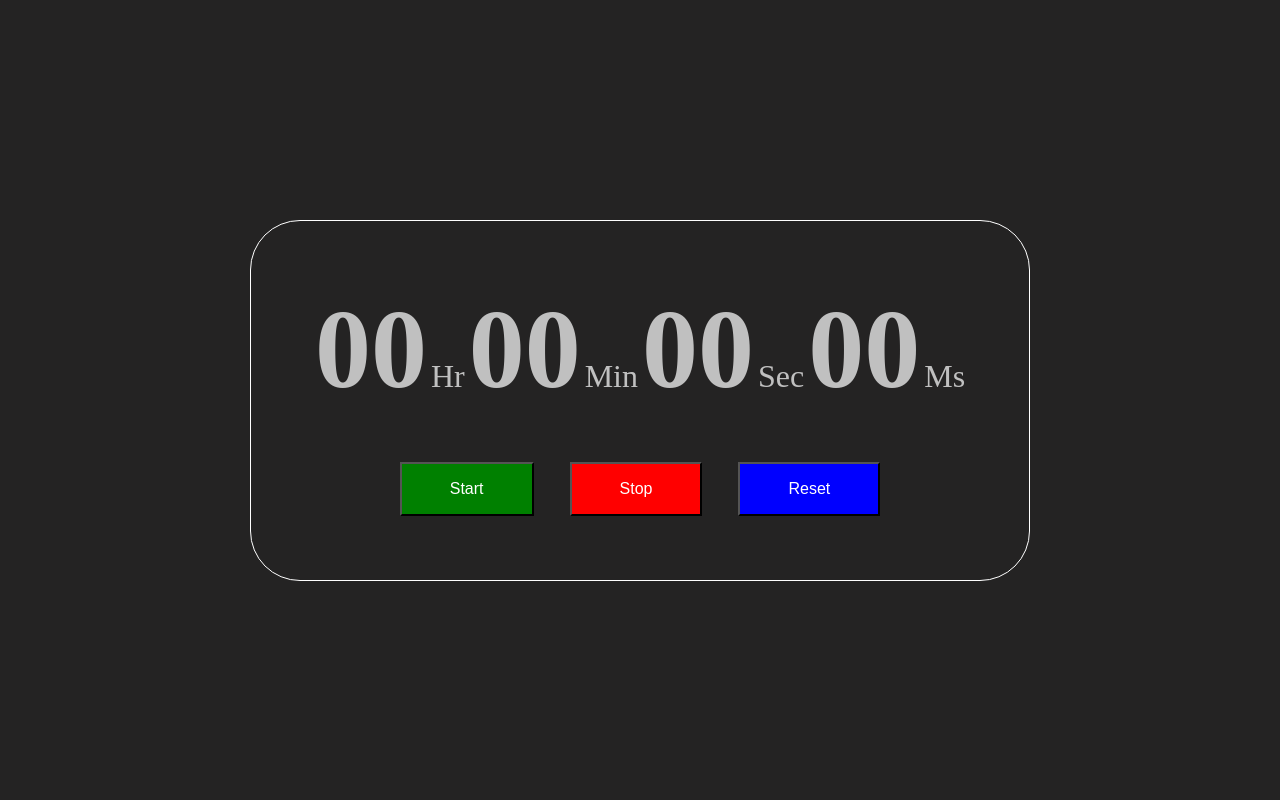
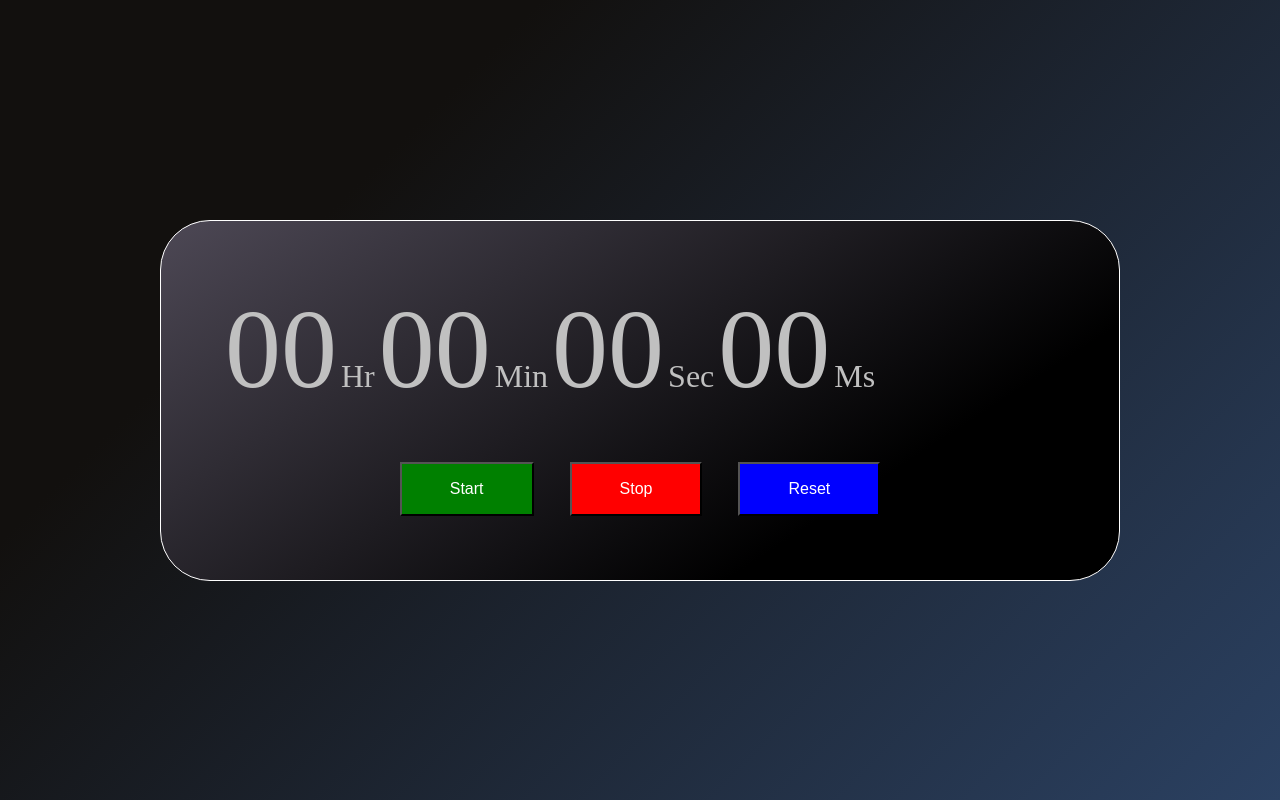
Before and after one commit to ameya-6964/Coding-Ninja-Frontend-Skill-Test-1, a plain HTML site: page index.html in a window 1280 px wide. Drawn offline with Linux system fonts and the light colour scheme.

Commit message:
Added Google Fonts and Added Linear-gradient

```diff
--- a/style.css
+++ b/style.css
@@ -1,3 +1,5 @@
+@import url("https://fonts.googleapis.com/css2?family=Inter&family=Montserrat&family=Orbitron&display=swap");
+
 * {
   margin: 0;
   padding: 0;
@@ -5,7 +7,9 @@
 }
 
 body {
-  background-color: rgb(36, 35, 35);
+  background-color: #2b4162;
+  background-image: linear-gradient(315deg, #2b4162 0%, #12100e 74%);
+
   display: flex;
   justify-content: center;
   align-items: center;
@@ -13,19 +17,27 @@ body {
 }
 
 #container {
+  background-color: #4d4855;
+  background-image: linear-gradient(147deg, #4d4855 0%, #000000 74%);
   color: silver;
   border: 1px solid white;
   padding: 4rem;
   border-radius: 50px;
+  width: 75%;
 }
 
 .digits {
   font-size: 7rem;
-  font-weight: bolder;
 }
 
 .text {
   font-size: 2rem;
+}
+.time {
+  font-family: "Inter", sans-serif;
+  font-family: "Montserrat", sans-serif;
+  font-family: "Orbitron", sans-serif;
+  margin-left: 65px;
 }
 
 #btn-container {
```
